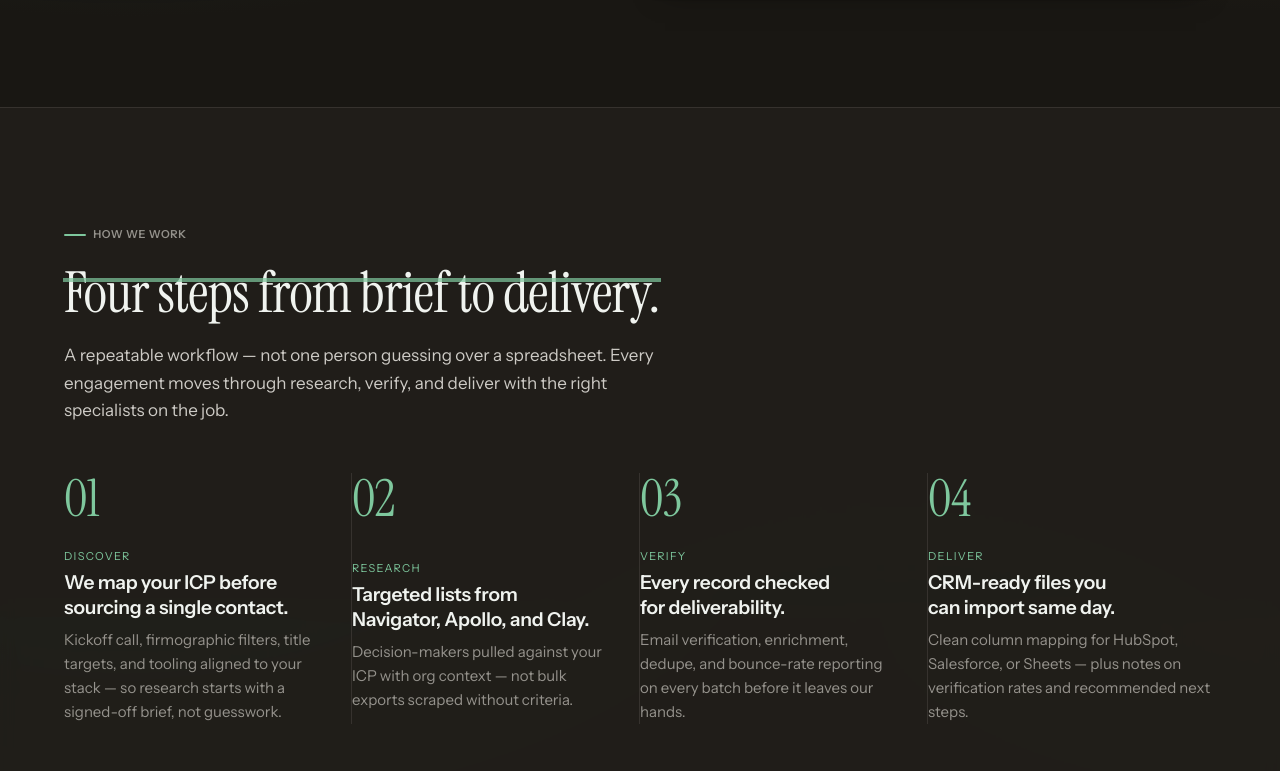
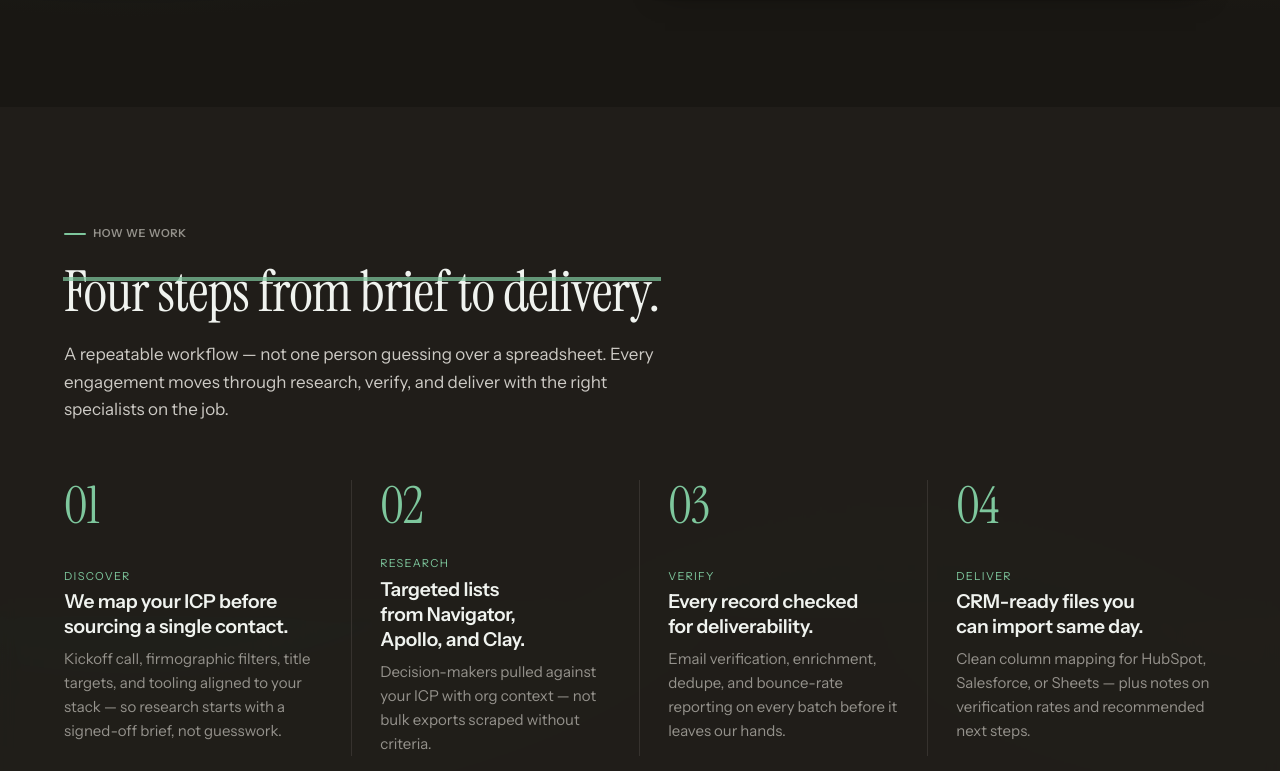
Before and after one commit to muhammadbinriaz/z-upwork-project-portfolio, a React (Vite) app: page /about in a window 1280 px wide. Shown: the part 2589-3360 px from the top of the page. Built offline with nearby package versions, Linux system fonts and the light colour scheme; a web font is replaced by a local one.

Commit message:
contact route fix

```diff
--- a/src/index.css
+++ b/src/index.css
@@ -1526,7 +1526,7 @@ textarea.input { resize: vertical; min-height: 6rem; }
   display: grid;
   grid-template-columns: 3.25rem minmax(0, 1fr);
   gap: var(--space-md) var(--space-lg);
-  padding: var(--space-lg) 0;
+  padding: var(--space-xl) 0;
   border-bottom: 1px solid var(--color-rule);
 }
 @media (min-width: 900px) {
@@ -1538,9 +1538,12 @@ textarea.input { resize: vertical; min-height: 6rem; }
   .step-rail:not(.step-rail--compact) .step-rail__item {
     grid-template-columns: 1fr;
     gap: var(--space-sm);
-    padding: 0 var(--space-lg) 0 0;
+    padding: 0 clamp(1.15rem, 2.2vw, 1.85rem);
     border-bottom: 0;
     border-right: 1px solid var(--color-rule);
+  }
+  .step-rail:not(.step-rail--compact) .step-rail__item:first-child {
+    padding-left: 0;
   }
   .step-rail:not(.step-rail--compact) .step-rail__item:last-child {
     border-right: 0;
@@ -2528,7 +2531,16 @@ textarea.input { resize: vertical; min-height: 6rem; }
 .team-detail--mint, .team-detail--cyan, .team-detail--coral,
 .team-detail--pear, .team-detail--lavender { border-color: var(--color-rule); }
 
-.team-process { border-top: 1px solid var(--color-rule); }
+.team-process {
+  /* section--band already draws the block rules */
+  border-top: 0;
+}
+.team-process .section__head {
+  margin-bottom: clamp(2.5rem, 5vw, 3.5rem);
+}
+.team-process .step-rail {
+  margin-top: 0;
+}
 
 .about-cta { text-align: center; border-top: 1px solid var(--color-rule); }
 .about-cta__inner { max-width: 40rem; margin-inline: auto; }
```
